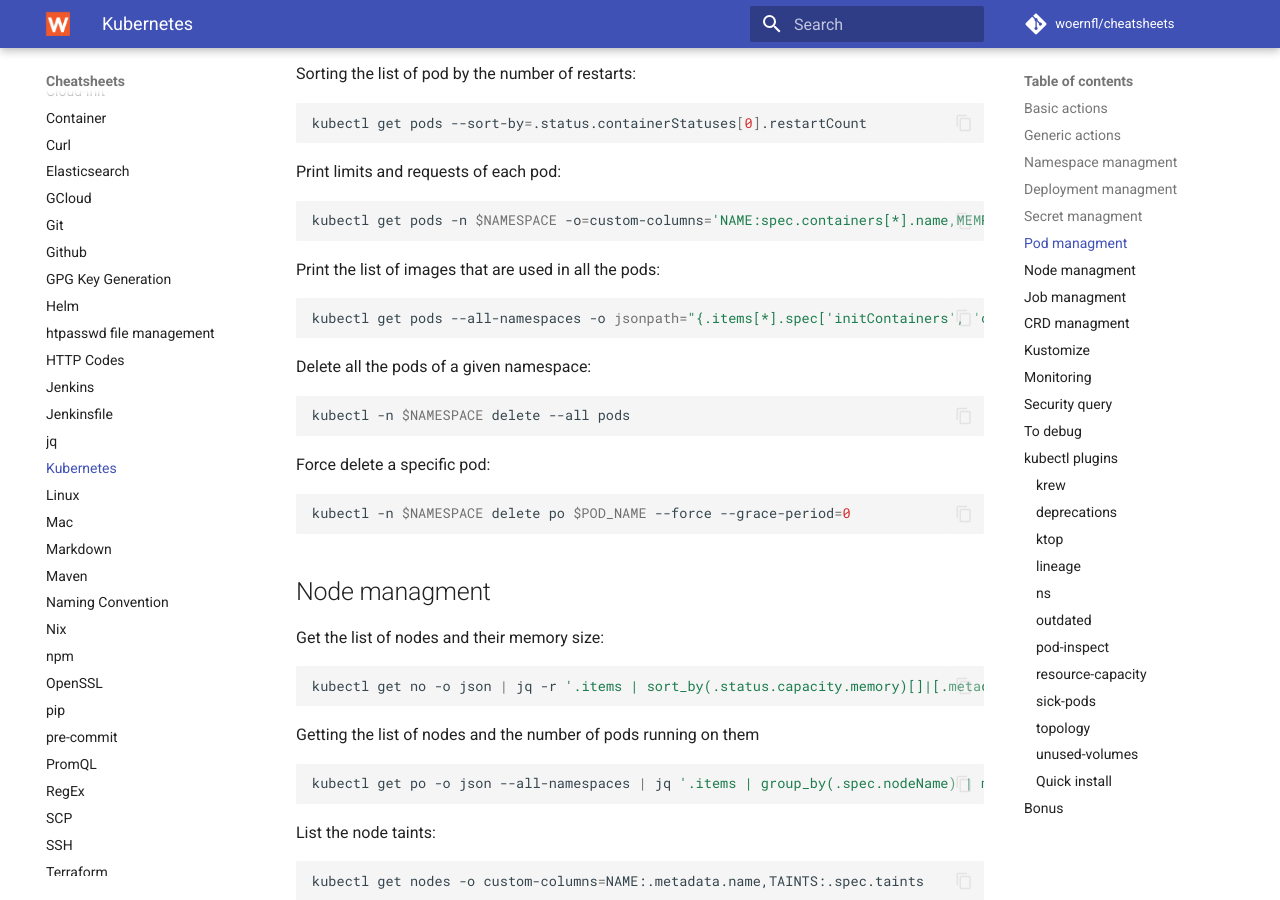
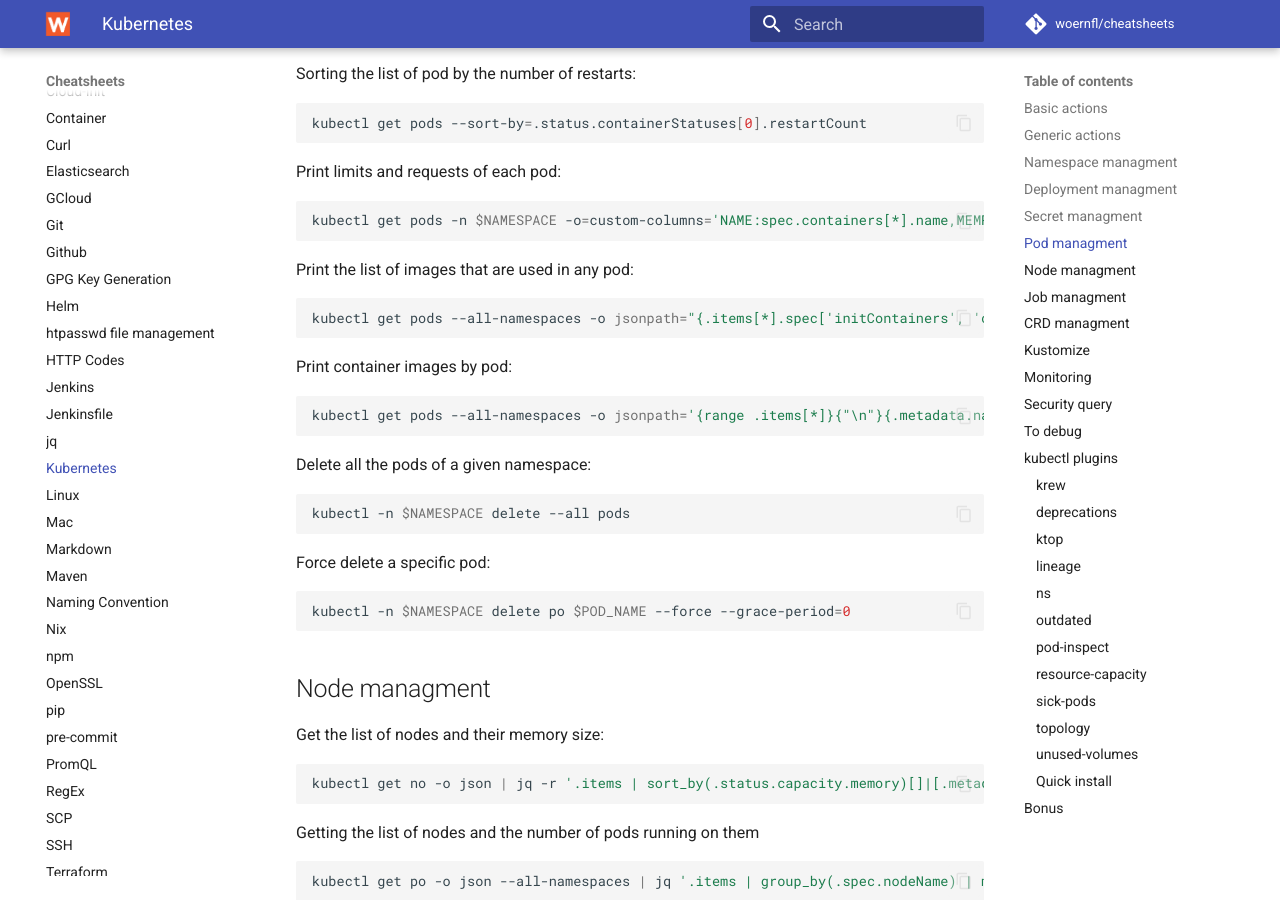
Before and after one commit to woernfl/cheatsheets, an MkDocs documentation site: the page built from docs/kubernetes.md, in a window 1280 px wide and 900 px high, scrolled down 2346 px. Built offline with MkDocs 1.6.1 and Material for MkDocs 9.7.7, drawn with Linux system fonts in a browser that asks for light colours; comment, search, counter and statistics services are not loaded.

Commit message:
Update kubernetes.md (#251)

````diff
--- a/docs/kubernetes.md
+++ b/docs/kubernetes.md
@@ -133,10 +133,16 @@
 kubectl get pods -n $NAMESPACE -o=custom-columns='NAME:spec.containers[*].name,MEMREQ:spec.containers[*].resources.requests.memory,MEMLIM:spec.containers[*].resources.limits.memory,CPUREQ:spec.containers[*].resources.requests.cpu,CPULIM:spec.containers[*].resources.limits.cpu'
 ```
 
-Print the list of images that are used in all the pods:
+Print the list of images that are used in any pod:
 
 ```bash
 kubectl get pods --all-namespaces -o jsonpath="{.items[*].spec['initContainers', 'containers'][*].image}" | tr -s '[[:space:]]' '\n' | sort | uniq -c
+```
+
+Print container images by pod:
+
+```bash
+kubectl get pods --all-namespaces -o jsonpath='{range .items[*]}{"\n"}{.metadata.name}{":\t"}{range .spec.containers[*]}{.image}{", "}{end}{end}' | sort
 ```
 
 Delete all the pods of a given namespace:
````
